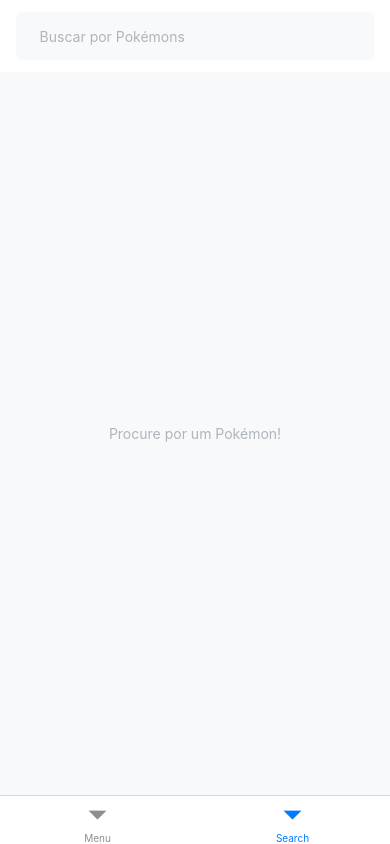
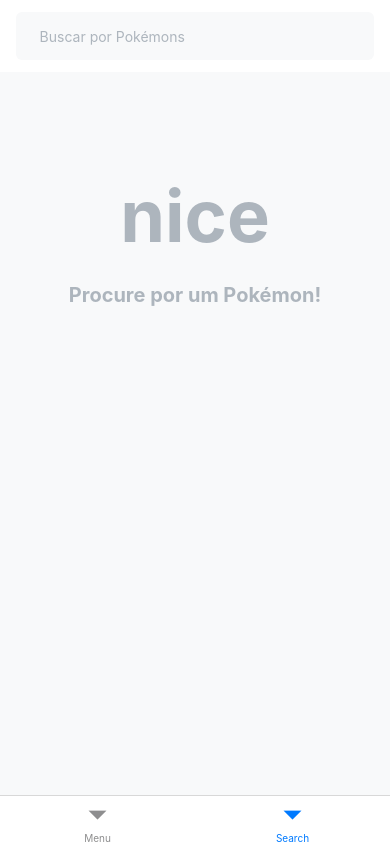
Before and after one commit to RafaFreitasNog/react-native-first-app, a React Native app: screen /Search in a window 390 px wide. Built offline with nearby package versions, Linux system fonts and the light colour scheme; no server answers.

Commit message:
Added messages for Not found and instructions to the search page, as well as implemented the pokemon fetching

```diff
--- a/src/pages/ScreenSearch.jsx
+++ b/src/pages/ScreenSearch.jsx
@@ -1,12 +1,53 @@
 import React, { useState } from 'react';
-import { Keyboard, SafeAreaView, StyleSheet, Text, TextInput, TouchableWithoutFeedback, View } from 'react-native';
+import { Keyboard, Pressable, SafeAreaView, StyleSheet, Text, TextInput, TouchableWithoutFeedback, View } from 'react-native';
 
 export function ScreenSearch() {
 
+  const url = 'https://pokeapi.co/api/v2/pokemon/'
+
   const [searchText, setSearchText] = useState('')
+  const [searchedPokemon, setSearchedPokemon] = useState({})
+  const [fetching, setFetching] = useState(false)
+
+  const [defaultMessage, setDefaultMessage] = useState(true)
+  const [noResultMessage, setNoResultMessage] = useState(false)
+  const [resultMessage, setResultMessage] = useState(false)
+
 
   function handleSearchTextChange(value) {
     setSearchText(value)
+    if (value == '') {
+      setDefaultMessage(true)
+      setNoResultMessage(false)
+      setResultMessage(false)
+    }
+  }
+
+  async function handleSearchSubmit(text) {
+    if (text == '') {
+      return
+    }
+    setFetching(true)
+    try {
+      const response = await fetch(`${url}${text}`)
+      if (response.status == 404) {
+        setNoResultMessage(true)
+        setResultMessage(false)
+      } else {
+        const json = await response.json()
+        const responsePokemon = {
+          name: json.name,
+          image: json.sprites.front_default,
+        }
+        setSearchedPokemon(responsePokemon)
+        setResultMessage(true)
+        setNoResultMessage(false)
+      }
+    } catch (error) {
+      console.log(error);
+    }
+    setDefaultMessage(false)
+    setFetching(false)
   }
 
   return (
@@ -19,12 +60,37 @@
           value={searchText}
           returnKeyType='search'
           onChangeText={(value) => {handleSearchTextChange(value)}}
+          onSubmitEditing={(event) => {handleSearchSubmit(event.nativeEvent.text)}}
           >
           </TextInput>
         </View>
       <TouchableWithoutFeedback onPress={ Keyboard.dismiss }>
         <View style={styles.pageContent}>
-          <Text style={styles.pageCenterText}>Procure por um Pokémon!</Text>
+
+          {fetching &&
+          <View style={styles.centerMessageConteiner}>
+            <Text style={styles.pageCenterText} >Loading...</Text>
+          </View>}
+
+          {(!fetching && noResultMessage) &&
+          <View style={styles.centerMessageConteiner}>
+            <Text style={styles.notFoundEmoticon}>: /</Text>
+            <Text style={styles.pageCenterText}>No results found</Text>
+          </View>}
+
+          {(!fetching && defaultMessage) &&
+          <View style={styles.centerMessageConteiner}>
+            <Text style={styles.notFoundEmoticon}>nice</Text>
+            <Text style={styles.pageCenterText}>Procure por um Pokémon!</Text>
+          </View>}
+
+          {(!fetching && resultMessage) &&
+          <Pressable>
+            <Text>
+              {searchedPokemon.name}
+            </Text>
+          </Pressable>}
+
         </View>
       </TouchableWithoutFeedback>
     </SafeAreaView>
@@ -53,10 +119,22 @@
   pageContent: {
     flex: 1,
     backgroundColor: '#f8f9fa',
-    justifyContent: 'center',
     alignItems: 'center',
   },
   pageCenterText: {
-    color: '#adb5bd'
+    color: '#adb5bd',
+    fontSize: 20,
+    fontWeight: 'bold',
+  },
+  centerMessageConteiner: {
+    justifyContent: 'center',
+    alignItems: 'center',
+    marginTop: 100,
+  },
+  notFoundEmoticon: {
+    color: '#adb5bd',
+    fontSize: 72,
+    fontWeight: 'bold',
+    marginBottom: 24,
   },
 });
```
